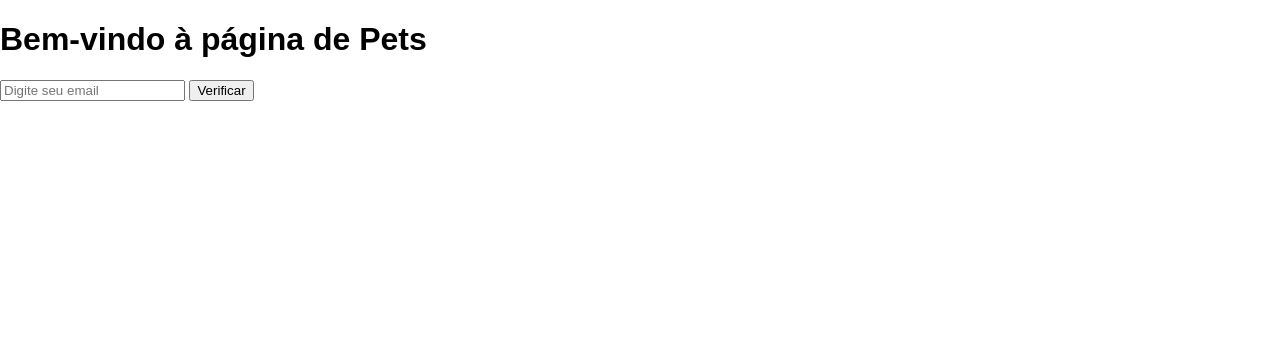
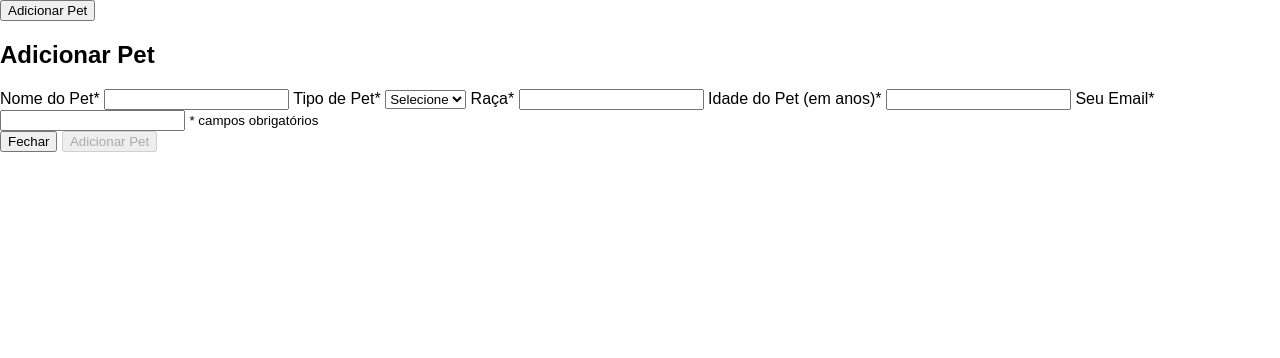
Before and after one commit to ThiagoRAlmeida2/ProjetoONG, a PHP site: page /adotarPet.php in a window 1280 px wide. Shown: the part 62-420 px from the top of the page. Run offline with PHP 8.4, Linux system fonts and the light colour scheme.

Commit message:
adotar pet

```diff
--- a/src/adotarPet.php
+++ b/src/adotarPet.php
@@ -1,30 +1,58 @@
 <?php
-$titulo = "Adote um Pet";
+$titulo = "Adotar um pet";
 include 'Componentes/header.php';
 ?>
-    <head>
-        <meta charset="UTF-8">
-        <meta name="viewport" content="width=device-width, initial-scale=1.0">
-        <link rel="stylesheet" href="https://cdnjs.cloudflare.com/ajax/libs/font-awesome/6.0.0-beta3/css/all.min.css">
-    </head>
+<!DOCTYPE html>
+<html lang="pt-BR">
+<head>
+  <meta charset="UTF-8">
+  <meta name="viewport" content="width=device-width, initial-scale=1.0">
+  <title>Adicionar Pet</title>
+  <link rel="stylesheet" href="../../css/adotarpet.css">
+</head>
 <body>
-<div>
-    <h1>Bem-vindo à página de Pets</h1>
+  <div class="AdicionarPet">
+    <button id="add-pet-btn" onclick="openDialog()">Adicionar Pet</button>
 
-    <!-- Campo de entrada para o usuário digitar o email -->
-    <input type="email" id="userEmail" placeholder="Digite seu email">
-    <button onclick="verificarEmail()">Verificar</button>
+    <div id="dialog" class="dialog">
+      <div class="elevated-card">
+        <h2>Adicionar Pet</h2>
+        <div class="form-container">
+          <label for="pet-name">Nome do Pet*</label>
+          <input type="text" id="pet-name" required>
 
-    <!-- O botão "Adicionar Pet" só aparece se o email for o correto -->
-    <button id="adicionarPet" style="display: none;" onclick="adicionarPet()">Adicionar Pet</button>
+          <label for="pet-type">Tipo de Pet*</label>
+          <select id="pet-type" required>
+            <option value="">Selecione</option>
+            <option value="Cachorro">Cachorro</option>
+            <option value="Gato">Gato</option>
+          </select>
 
-    <!-- Exibe uma mensagem de erro se o email não for autorizado -->
-    <p id="erroEmail" style="display: none;">Email não autorizado!</p>
-</div>
+          <label for="pet-breed">Raça*</label>
+          <input type="text" id="pet-breed" required>
 
-<script src="../../JavaScript/adotarPet.js"></script>
+          <label for="pet-age">Idade do Pet (em anos)*</label>
+          <input type="number" id="pet-age" min="0" required>
+
+          <label for="email">Seu Email*</label>
+          <input type="email" id="email" required oninput="validateEmail()">
+
+          <small>* campos obrigatórios</small>
+
+          <div class="actions">
+            <button onclick="closeDialog()">Fechar</button>
+            <button id="save-pet-btn" onclick="savePet()" disabled>Adicionar Pet</button>
+          </div>
+        </div>
+      </div>
+    </div>
+
+    <div id="pets-list"></div>
+  </div>
+
+  <script src="script.js"></script>
 </body>
-
+</html>
 
 <?php
 include 'Componentes/footer.php';
```
